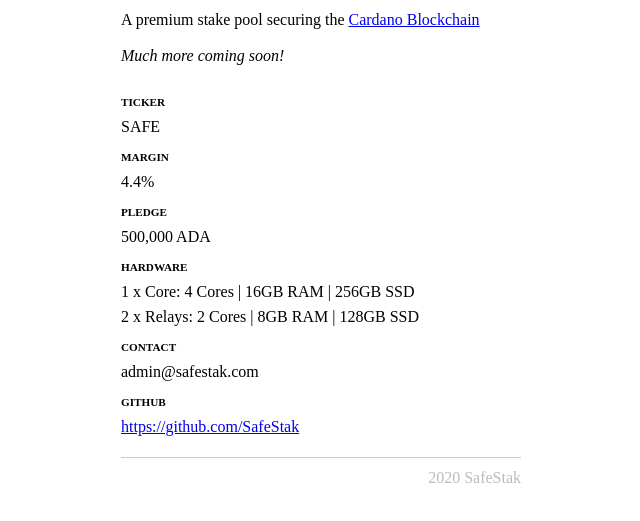
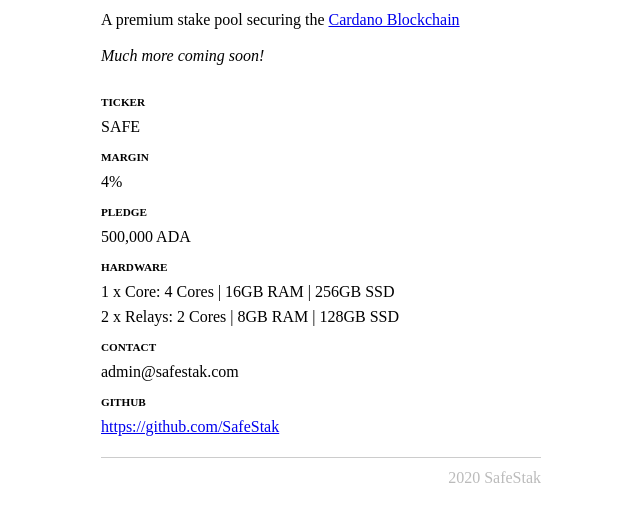
Before and after one commit to ptolem/safestack-com, a plain HTML site: page index.html in a window 1280 px wide. Shown: the part 71-592 px from the top of the page, without its empty margins (319-959 px from the left). Drawn offline with Linux system fonts and the light colour scheme.

Commit message:
Little tweaks

```diff
--- a/index.html
+++ b/index.html
@@ -3,7 +3,7 @@
 <head>
     <title>SafeStak - Premium Stake Pool securing the Cardano Blockchain</title>
     <meta charset="UTF-8">
-    <meta name="viewport" content="width=device-width, initial-scale=1">
+    <meta name="viewport" content="width=device-480, initial-scale=1">
     <meta name="format-detection" content="telephone=no">
     <meta name="description" content="A premium stake pool securing the Cardano Blockchain. We believe in openness, fairness and operating with the strongest technical foundations and best practices.">
     <link rel="canonical" href="https://www.safestak.com/">
@@ -11,7 +11,7 @@
         body {
             padding: 20px;
             margin: auto;
-            width: 400px;
+            max-width: 440px;
             line-height: 1.25em;
         }
 
@@ -70,7 +70,7 @@
             <dt>Ticker</dt>
             <dd>SAFE</dd>
             <dt>Margin</dt>
-            <dd>4.4%</dd>
+            <dd>4%</dd>
             <dt>Pledge</dt>
             <dd>500,000 ADA</dd>
             <dt>Hardware</dt>
```
